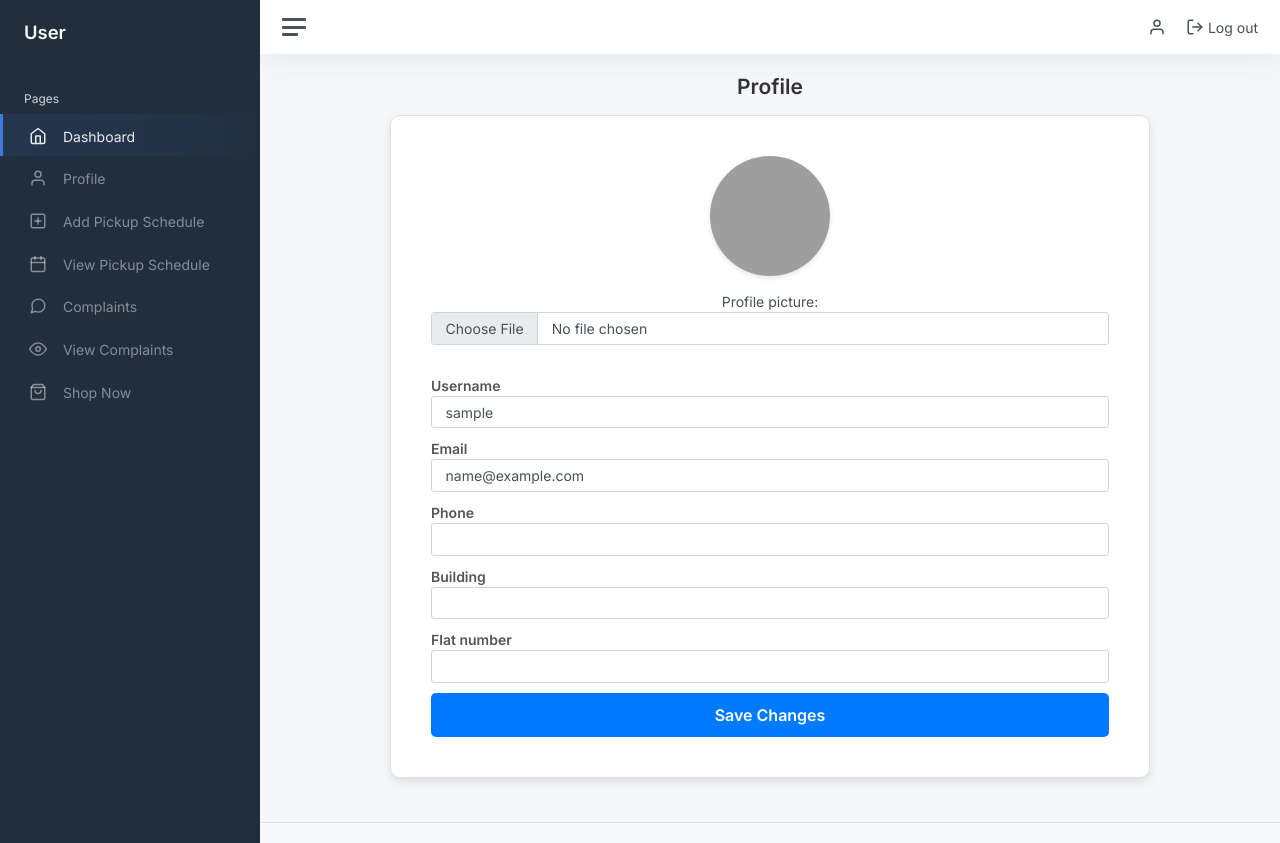
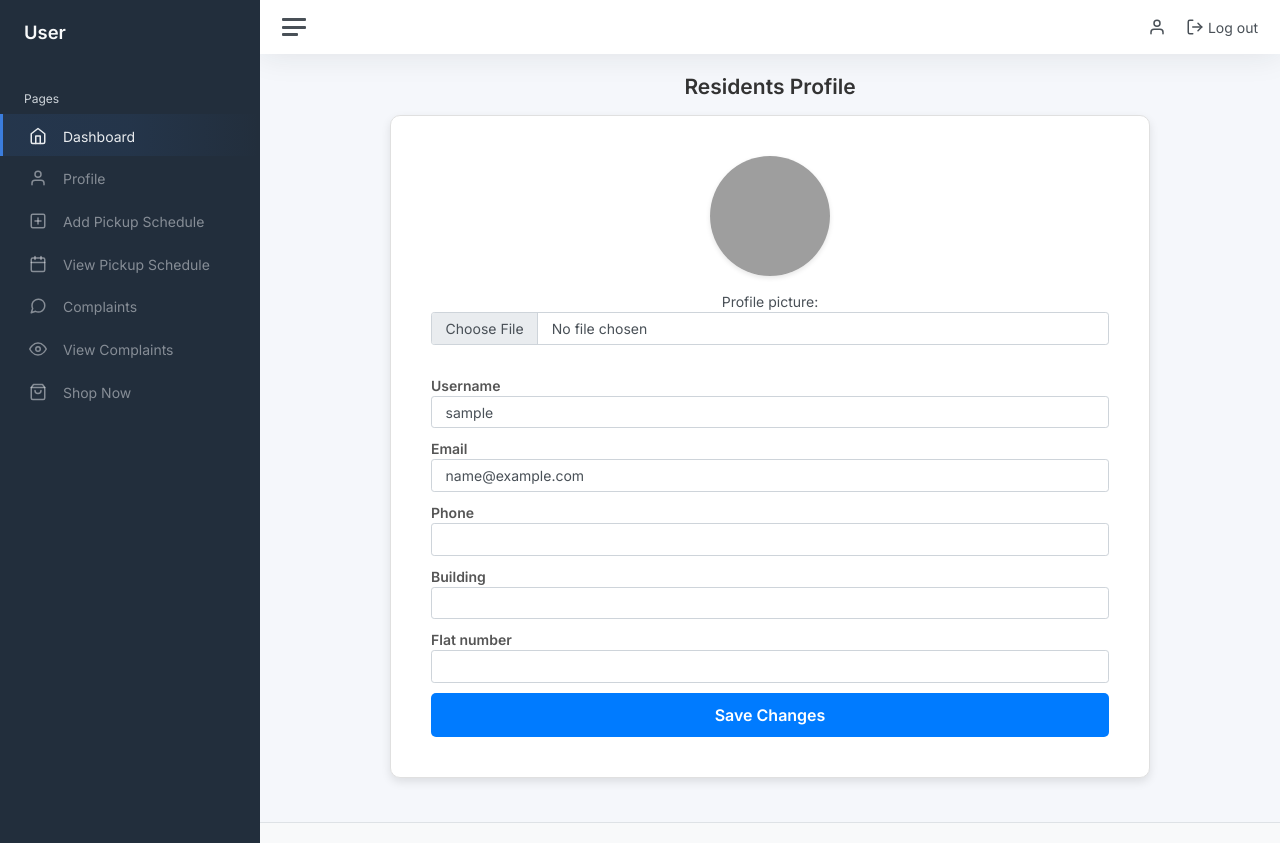
Before and after one commit to avani-dileep/Greenovate, a Django app: page /customer/profile/ in a window 1280 px wide. Run offline with Django 5.2, Linux system fonts and the light colour scheme; the visitor is signed in with stand-in values (Sample User, id 1); some libraries are stand-ins or nearby versions; grey boxes are pictures that could not be loaded.

Commit message:
change profile name

```diff
--- a/customer/templates/cprofile.html
+++ b/customer/templates/cprofile.html
@@ -4,7 +4,7 @@
 <main class="content" style="width: 100%; max-width: 800px; margin: auto; padding: 20px;">
     <div class="container-fluid" style="padding: 0;">
         <div class="mb-3 text-center" style="margin-bottom: 20px;">
-            <h1 class="h3" style="font-weight: bold; color: #333;">Profile</h1>
+            <h1 class="h3" style="font-weight: bold; color: #333;"> Residents Profile</h1>
         </div>
         <div class="card" style="border: 1px solid #e0e0e0; border-radius: 10px; box-shadow: 0 4px 10px rgba(0, 0, 0, 0.1); padding: 20px;">
             <div class="card-body" style="padding: 20px;">
```
